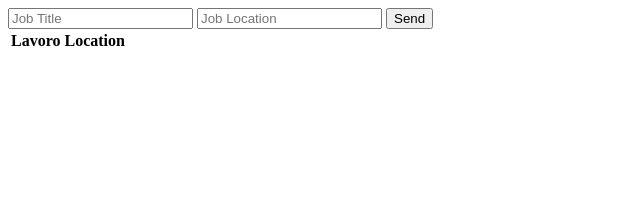
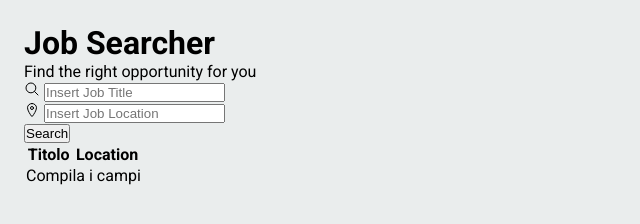
Before and after one commit to devHP-source/month-weekDay-Epicode_projectChallenge, a plain HTML site: page M2-W4D1_Pratice Epicode Project/index.html in a window 1280 px wide. Shown: the whole page, without its empty margins (0-640 px from the left). Drawn offline with nearby package versions, Linux system fonts and the light colour scheme; files that its build step writes are made by us from their sources.

Commit message:
HTML new UI interface
Enhance HTML file with CSS file

```diff
--- a/M2-W4D1_Pratice Epicode Project/index.html
+++ b/M2-W4D1_Pratice Epicode Project/index.html
@@ -3,7 +3,7 @@
 <head>
     <meta charset="UTF-8">
     <meta name="viewport" content="width=device-width, initial-scale=1.0">
-<!-- <link rel="stylesheet" href="./styles.css"> -->
+    <link rel="stylesheet" href="./styles.css">
     <link rel="icon" href="./img/devByPau-favicon.jpg" type="image/jpeg">
     <title>M2-W4D1</title>
 </head>
@@ -25,6 +25,7 @@ Vai passo per passo e usa molti console.log per capire eventualmente dove sbagli
 SUGGERIMENTO: ti servira’ un ciclo for!
 -->
 
+<!-- PART 2: VERSION 1
 <main>
     <form action="#">
         <input id="title" type="text" placeholder="Job Title">
@@ -41,8 +42,55 @@ SUGGERIMENTO: ti servira’ un ciclo for!
 
         </table>
     </div>
+</main> -->
 
+<!-- PART 2: VERSION 2 -->
+<main>
+    <div class="main-container">
+
+        <header>
+            <h1>Job Searcher</h1>
+            <p class="description">Find the right opportunity for you</p>
+        </header>
+
+        <form action="#" id="searchForm" class="search-container">
+            <div class="input-container">
+                <ion-icon name="search-outline" class="formIcon"></ion-icon>
+                <input type="text" id="jobTitle" placeholder="Insert Job Title">
+            </div>
+
+            <div class="input-container">
+                <ion-icon name="location-outline" class="formIcon"></ion-icon>
+                <input type="text" id="location" placeholder="Insert Job Location">
+            </div>
+
+            <button type="button" id="searchBtn">Search</button>
+        </form>
+
+        <div class="results-job">
+            <table>
+                <thead>
+                    <tr>
+                        <th>Titolo</th>
+                        <th>Location</th>
+                    </tr>
+                </thead>
+                <tbody id="resultsBody">
+                    <tr>
+                        <td colspan="2" class="placeholder-cell">Compila i campi</td>
+                    </tr>
+                </tbody>
+            </table>
+        </div>
+
+    </div>
 </main>
+
+
+
+
     <script src="./main.js"></script>
+    <script type="module" src="https://unpkg.com/ionicons@7.1.0/dist/ionicons/ionicons.esm.js"></script>
+    <script nomodule src="https://unpkg.com/ionicons@7.1.0/dist/ionicons/ionicons.js"></script>
 </body>
 </html>
```
